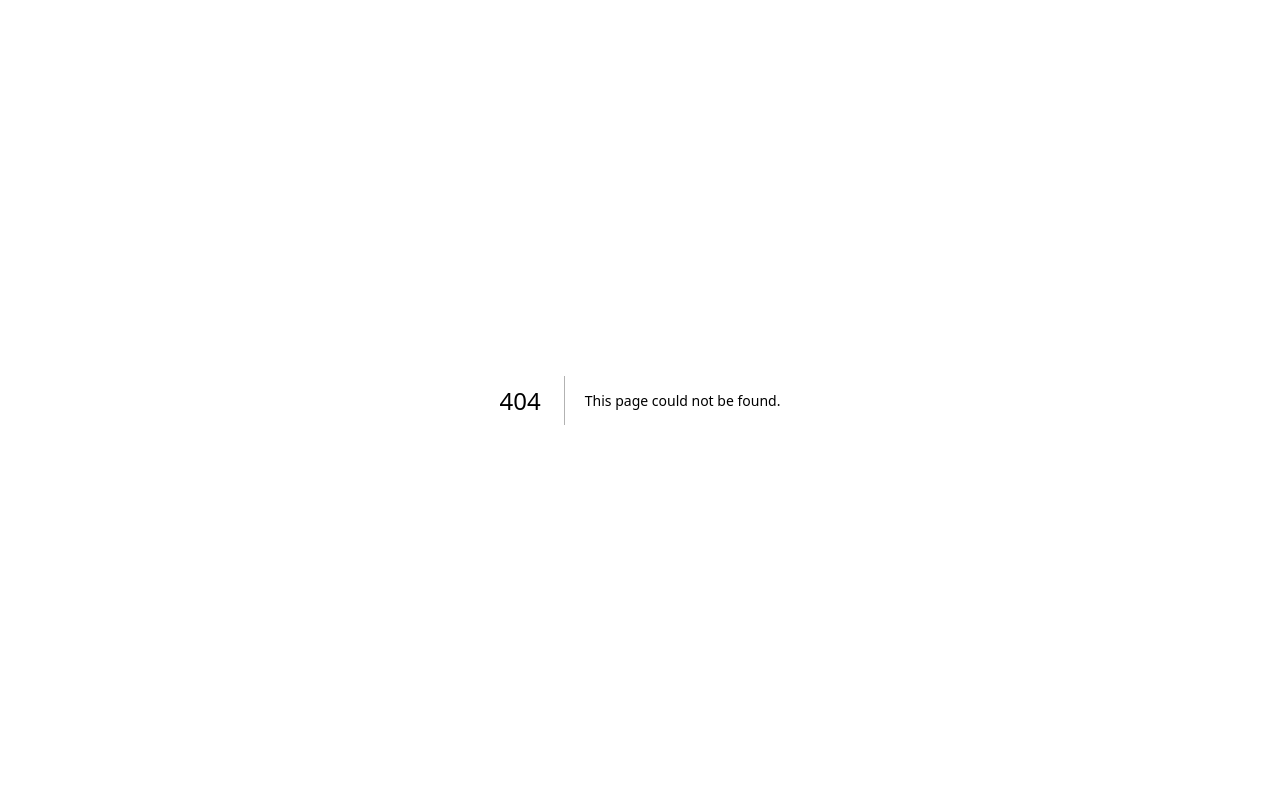
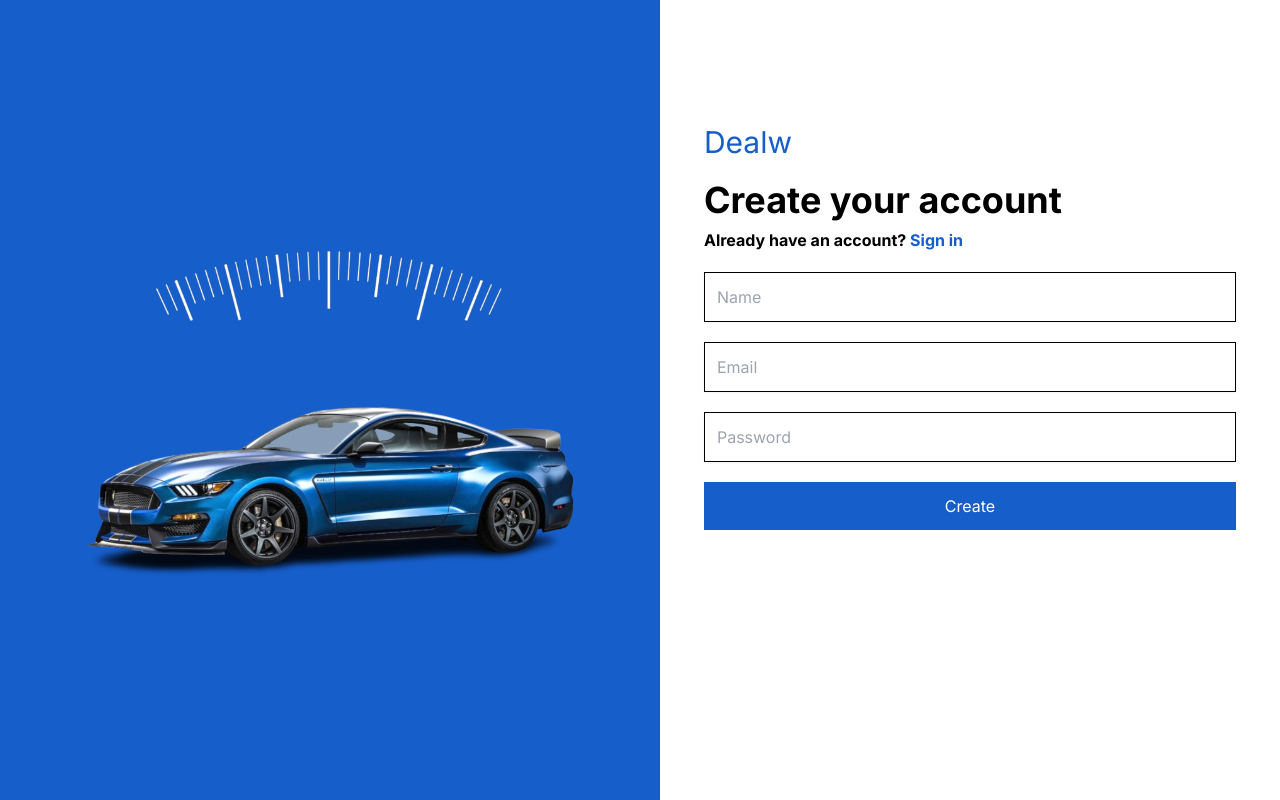
Before and after one commit to CristalpyC/auto-dashboard, a Next.js app: page /register in a window 1280 px wide. Before the commit this address had no page. Built offline with nearby package versions, Linux system fonts and the light colour scheme.

Commit message:
implementing the loading and register settings

```diff
--- a/package.json
+++ b/package.json
@@ -13,7 +13,8 @@
     "formik": "^2.4.6",
     "next": "14.2.5",
     "react": "^18",
-    "react-dom": "^18"
+    "react-dom": "^18",
+    "react-hot-toast": "^2.4.1"
   },
   "devDependencies": {
     "@types/node": "^20",
--- /dev/null
+++ b/src/actions/handleLogin.ts
@@ -0,0 +1,15 @@
+import { User } from "@/interfaces/user";
+import { signIn } from "@/lib/firebase";
+import toast from "react-hot-toast";
+
+export const handleLogin = async (values: User, setLoadingStart: () => void, setLoadingEnd: () => void) => {
+    setLoadingStart();
+    try{
+      await signIn(values);
+      toast.success("Login sucessful", { duration: 2500 });
+    } catch(error) {
+      toast.error("Login failed. Please check your credentials and try again", { duration: 2500 });
+    } finally {
+        setLoadingEnd();
+    }
+  }
--- /dev/null
+++ b/src/actions/handleRegister.ts
@@ -0,0 +1,24 @@
+import { User } from "@/interfaces/user";
+import { registerUser } from "@/lib/firebase";
+import { SetStateAction } from "react";
+import toast from "react-hot-toast";
+
+export const handleRegister = async (values: User, setLoadingStart: () => void, setLoadingEnd: () => void) => {
+    setLoadingStart()
+    try {
+      await registerUser(values);
+      toast.success("Register sucessful", { duration: 2500 });
+    } catch (error: any) {
+      if (error.message === "Firebase: Error (auth/email-already-in-use)."){
+        toast.error("This user already exist", {
+            duration: 2500,
+        });
+      } else {
+        toast.error("Registration failed. Please try again or check your details", {
+            duration: 2500,
+        });
+      }
+    } finally{
+        setLoadingEnd()
+    }
+  };
--- a/src/app/layout.tsx
+++ b/src/app/layout.tsx
@@ -1,6 +1,7 @@
 import type { Metadata } from "next";
 import { Inter } from "next/font/google";
 import "./globals.css";
+import { Toaster } from "react-hot-toast";
 
 const inter = Inter({ subsets: ["latin"] });
 
@@ -16,7 +17,10 @@ export default function RootLayout({
 }>) {
   return (
     <html lang="en">
-      <body className={inter.className}>{children}</body>
+      <body className={inter.className}>
+        {children}
+        <Toaster />
+      </body>
     </html>
   );
 }
--- a/src/app/login/page.tsx
+++ b/src/app/login/page.tsx
@@ -1,9 +1,13 @@
 "use client";
 
 import { Title } from '@/components/Title'
-import { Field, Form, Formik } from 'formik'
+import { User } from '@/interfaces/user';
+import { ErrorValues } from '@/interfaces/errorValues';
+import { ErrorMessage, Field, Form, Formik } from 'formik'
 import { Metadata } from 'next'
-import React from 'react'
+import React, { useState } from 'react'
+import { LoaderIcon } from 'react-hot-toast';
+import { handleLogin } from '@/actions/handleLogin';
 
 const metadata: Metadata = {
     title: 'Login',
@@ -11,21 +15,62 @@ const metadata: Metadata = {
 }
 
 const Login = () => {
-    const style = "mb-5 shadow-sm outline-none border border-black p-3"
+  const style = "mb-5 shadow-sm outline-none border border-black p-3";
+  const [isLoading, setLoading] = useState<boolean>(false);
+
+  const handleValidation = (values: User) => {
+    const errors: ErrorValues = {};
+
+    const emailRegex = /^[^\s@]+@[^\s@]+\.[^\s@]+$/;
+    const passwordRegex = /^(?=.*[A-Z])(?=.*\d)[A-Za-z\d]{8,}$/;
+
+    if (!values.email) {
+      errors.email = "Email is incorrect"
+    } else if (!emailRegex.test(values.email)) {
+      errors.email = "Email is incorrect"
+    } else if (!values.password) {
+      errors.password = "Password is incorrect"
+    } else if (!passwordRegex.test(values.password)) {
+      errors.password = "Password is incorrect"
+    }
+
+    return errors;
+  }
+
   return (
     <div className="lg:flex md:flex justify-between">
       <div className='lg:mt-[5rem] md:mt-[5rem] p-11 w-[100%]'>
-        <Title />
+        <Title
+          title="Login"
+          message="You don’t have an account?"
+          spanMessage="Register"
+          linkTo="/register"
+        />
         <Formik
             initialValues={{ email: "", password: "" }}
             onSubmit={(values) => {
-            console.log(values);
+              handleLogin(
+                values,
+                () => setLoading(true),
+                () => setLoading(false)
+              );
             }}
+            validate={handleValidation}
         >
             <Form className='flex flex-col'>
                 <Field className={style} placeholder="Email" name="email" type="email" />
+                <ErrorMessage name="email" component="div" className='text-red-600 font-medium italic mb-5 mt-[-1rem]'/>
+
                 <Field className={style} placeholder="Password" name="password" type="password" />
-                <button className='bg-[#165ECA] p-3 text-white transform duration-300 ease-in-out hover:bg-[#205ab1]' type="submit">Sign in</button>
+                <ErrorMessage name="password" component="div" className='text-red-600 font-medium italic mb-5 mt-[-1rem]'/>
+
+                <button
+              className={`bg-[#165ECA] p-3 text-white transform duration-300 ease-in-out hover:bg-[#205ab1] ${isLoading ? "flex gap-2 justify-center items-center" : ""}`}
+              type="submit"
+            >
+              Sign in
+              {isLoading ? <LoaderIcon /> : null}
+            </button>
             </Form>
         </Formik>
       </div>
--- /dev/null
+++ b/src/app/register/page.tsx
@@ -0,0 +1,129 @@
+"use client";
+
+import { Title } from "@/components/Title";
+import { User } from "@/interfaces/user";
+import { ErrorValues } from "@/interfaces/errorValues";
+import { ErrorMessage, Field, Form, Formik } from "formik";
+import { Metadata } from "next";
+import React, { useState } from "react";
+import { LoaderIcon } from "react-hot-toast";
+import { handleRegister } from "@/actions/handleRegister";
+
+const metadata: Metadata = {
+  title: "Login",
+  description: "Login form",
+};
+
+const Register = () => {
+  const style = "mb-5 shadow-sm outline-none border border-black p-3";
+  const [isLoading, setLoading] = useState<boolean>(false);
+
+  const handleValidation = (values: User) => {
+    const errors: ErrorValues = {};
+
+    const emailRegex = /^[^\s@]+@[^\s@]+\.[^\s@]+$/;
+    const passwordRegex = /^(?=.*[A-Z])(?=.*\d)[A-Za-z\d]{8,}$/;
+    const nameRegex = /^(?!.*\d)[A-Za-zÀ-ÖØ-öø-ÿ\s]{6,}$/;
+
+    if (!values.email) {
+      errors.email = "Write your email";
+    } else if (!emailRegex.test(values.email)) {
+      errors.email = "Email is incorrect";
+    } else if (!values.password) {
+      errors.password = "Write your password";
+    } else if (!passwordRegex.test(values.password)) {
+      errors.password = "Password must be 8+ characters with uppercase, number, and special character";
+    } else if (!values.name) {
+        errors.name = "Write your name";
+    } else if (!nameRegex.test(values.name)) {
+        errors.name = "The name is incorrect";
+    }
+
+    return errors;
+  };
+
+  return (
+    <div className="lg:flex md:flex justify-between">
+      <div className="lg:bg-[#165ECA] md:bg-[#165ECA] lg:p-[5rem] md:lg:p-[5rem] lg:w-[100%] lg:h-[100vh] md:w-[100%] md:h-[100vh] flex flex-col justify-center items-center">
+        <img
+          className="hidden lg:block md:block lg:max-w-[80%] md:max-w-[80%]"
+          src="/car-acc.png"
+          alt="car"
+        />
+        <img
+          className="w-[100%] hover:hue-rotate-30"
+          src="/car.png"
+          alt="car"
+        />
+      </div>
+      <div className="lg:mt-[5rem] md:mt-[5rem] p-11 w-[100%]">
+        <Title
+          title="Create your account"
+          message="Already have an account?"
+          spanMessage="Sign in"
+          linkTo="/login"
+        />
+        <Formik
+          initialValues={{ name: "", email: "", password: "" }}
+          onSubmit={(values) => {
+            //handleRegister(values);
+            handleRegister(
+                values,
+                () => setLoading(true),
+                () => setLoading(false)
+            );
+          }}
+          validate={handleValidation}
+        >
+          <Form className="flex flex-col">
+            <Field
+              className={style}
+              placeholder="Name"
+              name="name"
+              type="text"
+            />
+            <ErrorMessage
+              name="name"
+              component="div"
+              className="text-red-600 font-medium italic mb-5 mt-[-1rem]"
+            />
+
+            <Field
+              className={style}
+              placeholder="Email"
+              name="email"
+              type="email"
+            />
+            <ErrorMessage
+              name="email"
+              component="div"
+              className="text-red-600 font-medium italic mb-5 mt-[-1rem]"
+            />
+
+            <Field
+              className={style}
+              placeholder="Password"
+              name="password"
+              type="password"
+            />
+            <ErrorMessage
+              name="password"
+              component="div"
+              className="text-red-600 font-medium italic mb-5 mt-[-1rem]"
+            />
+
+            <button
+              className={`bg-[#165ECA] p-3 text-white transform duration-300 ease-in-out hover:bg-[#205ab1] ${isLoading ? "flex gap-2 justify-center items-center" : ""}`}
+              type="submit"
+            >
+              Create
+              {isLoading ? <LoaderIcon /> : null}
+            </button>
+          </Form>
+        </Formik>
+      </div>
+    </div>
+  );
+};
+
+export default Register;
--- a/src/components/Title.tsx
+++ b/src/components/Title.tsx
@@ -1,11 +1,18 @@
 import Link from "next/link"
+import { FC } from "react";
 
-export const Title = () => {
+interface TitleProps {
+  title: string;
+  message: string;
+  spanMessage: string;
+  linkTo: string;
+}
+export const Title: FC<TitleProps> = ({ title, message, spanMessage, linkTo}) => {
   return (
     <div className="mb-5">
         <h2 className="mb-5 text-3xl text-[#165ECA]">Dealw</h2>
-        <h1 className="text-4xl font-bold">Login</h1>
-        <p className="font-bold mt-2">{"You don’t have an account? "} <Link className="text-[#165ECA] hover:border-b-[1px] border-blue-700" href="/">Register</Link></p>
+        <h1 className="text-4xl font-bold">{title}</h1>
+        <p className="font-bold mt-2">{message} <Link className="text-[#165ECA] hover:border-b-[1px] border-blue-700" href={linkTo}>{spanMessage}</Link></p>
     </div>
   )
 }
--- /dev/null
+++ b/src/interfaces/errorValues.ts
@@ -0,0 +1,5 @@
+export interface ErrorValues {
+    name?: string;
+    email?: string;
+    password?: string;
+}
--- /dev/null
+++ b/src/interfaces/user.ts
@@ -0,0 +1,6 @@
+export interface User {
+    uuid?: string;
+    name?: string;
+    email: string;
+    password: string;
+}
--- a/src/lib/firebase.ts
+++ b/src/lib/firebase.ts
@@ -1,5 +1,7 @@
 // Import the functions you need from the SDKs you need
+import { User } from "@/interfaces/user";
 import { initializeApp } from "firebase/app";
+import { createUserWithEmailAndPassword, getAuth, signInWithEmailAndPassword } from "firebase/auth";
 // TODO: Add SDKs for Firebase products that you want to use
 // https://firebase.google.com/docs/web/setup#available-libraries
 
@@ -15,3 +17,15 @@ const firebaseConfig = {
 
 // Initialize Firebase
 const app = initializeApp(firebaseConfig);
+const auth = getAuth(app);
+
+// ----- LOGIN AND REGISTER FUNCIONS -----
+// Sign in with email y password
+export const signIn = async (values: User) => {
+    await signInWithEmailAndPassword(auth, values.email, values.password);
+}
+
+// Register user
+export const registerUser = async (values: User) => {
+  await createUserWithEmailAndPassword(auth, values.email, values.password);
+}
```
Also changed, not shown: 1 other file (tests, documents, lock files or other folders).
